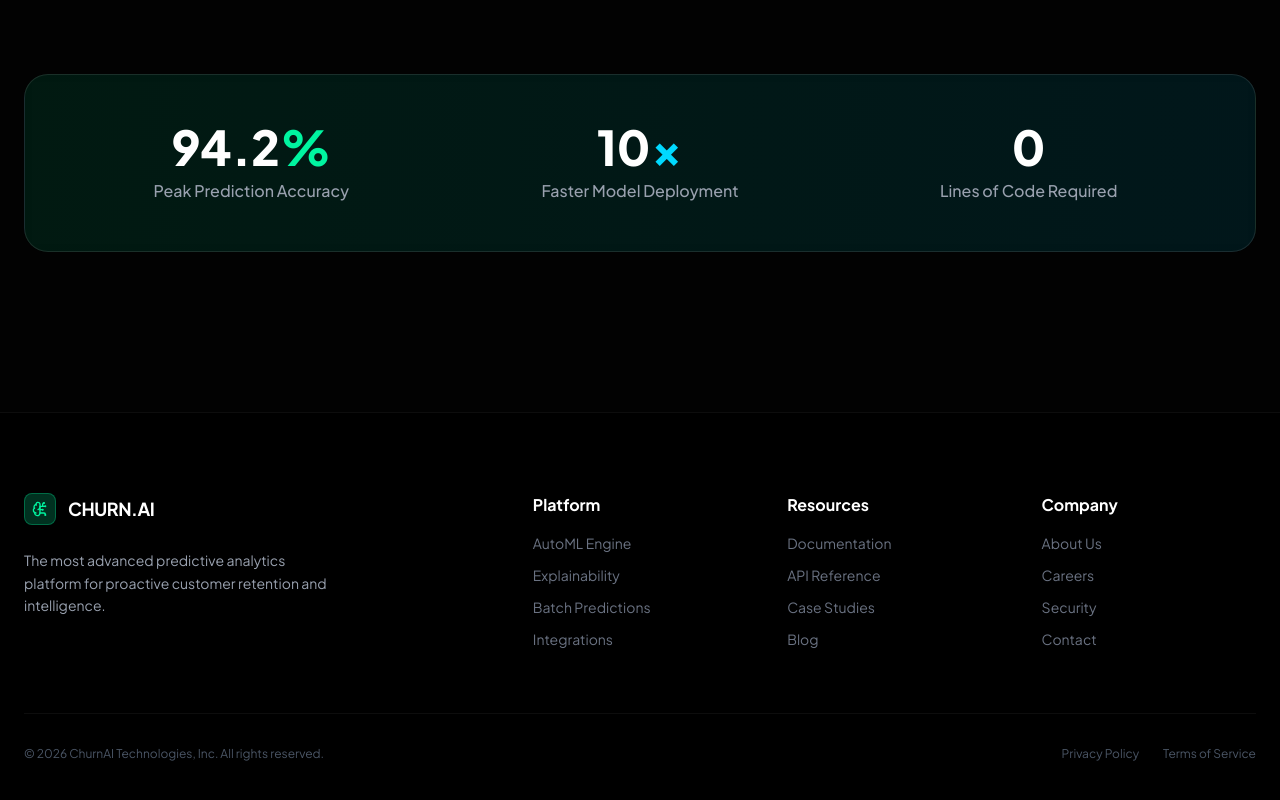
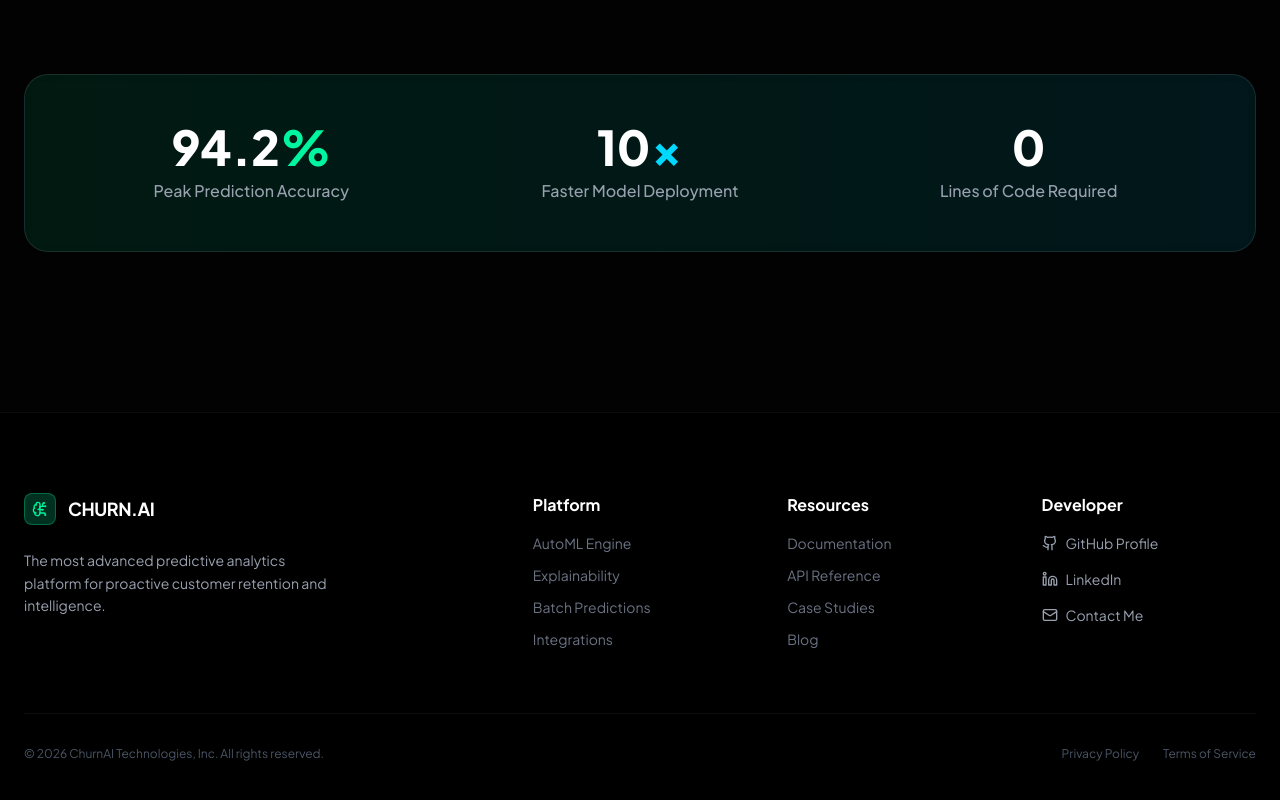
Before and after one commit to Hariom1729/churnai-pro, a React (Vite) app in the folder frontend/: page / in a window 1280 px wide. Shown: the part 3227-4027 px from the top of the page. Built offline with nearby package versions, Linux system fonts and the light colour scheme; no server answers.

Commit message:
Update footer with developer contact links

```diff
--- a/frontend/src/pages/LandingPage.tsx
+++ b/frontend/src/pages/LandingPage.tsx
@@ -1,6 +1,6 @@
 import { Link } from "react-router-dom";
 import { motion } from "framer-motion";
-import { ArrowRight, BarChart2, ShieldCheck, Zap, BrainCircuit, Activity, Database, Key, Server, Target, Users, PlayCircle, Layers, CheckCircle2 } from "lucide-react";
+import { ArrowRight, BarChart2, ShieldCheck, Zap, BrainCircuit, Activity, Database, Key, Server, Target, Users, PlayCircle, Layers, CheckCircle2, Github, Linkedin, Mail } from "lucide-react";
 
 export default function LandingPage() {
   const isLoggedIn = !!localStorage.getItem("token");
@@ -300,12 +300,23 @@ export default function LandingPage() {
               </ul>
             </div>
             <div>
-              <h4 className="text-white font-bold mb-4">Company</h4>
-              <ul className="space-y-3 text-sm text-gray-500">
-                <li className="hover:text-[var(--color-brand-green)] cursor-pointer transition-colors">About Us</li>
-                <li className="hover:text-[var(--color-brand-green)] cursor-pointer transition-colors">Careers</li>
-                <li className="hover:text-[var(--color-brand-green)] cursor-pointer transition-colors">Security</li>
-                <li className="hover:text-[var(--color-brand-green)] cursor-pointer transition-colors">Contact</li>
+              <h4 className="text-white font-bold mb-4">Developer</h4>
+              <ul className="space-y-4 text-sm text-gray-400">
+                <li>
+                  <a href="https://github.com/Hariom1729" target="_blank" rel="noreferrer" className="flex items-center gap-2 hover:text-[var(--color-brand-green)] transition-colors">
+                    <Github size={16} /> GitHub Profile
+                  </a>
+                </li>
+                <li>
+                  <a href="https://linkedin.com/in/hariom1729" target="_blank" rel="noreferrer" className="flex items-center gap-2 hover:text-[var(--color-brand-green)] transition-colors">
+                    <Linkedin size={16} /> LinkedIn
+                  </a>
+                </li>
+                <li>
+                  <a href="mailto:contact@hariom1729.com" className="flex items-center gap-2 hover:text-[var(--color-brand-green)] transition-colors">
+                    <Mail size={16} /> Contact Me
+                  </a>
+                </li>
               </ul>
             </div>
           </div>
```
